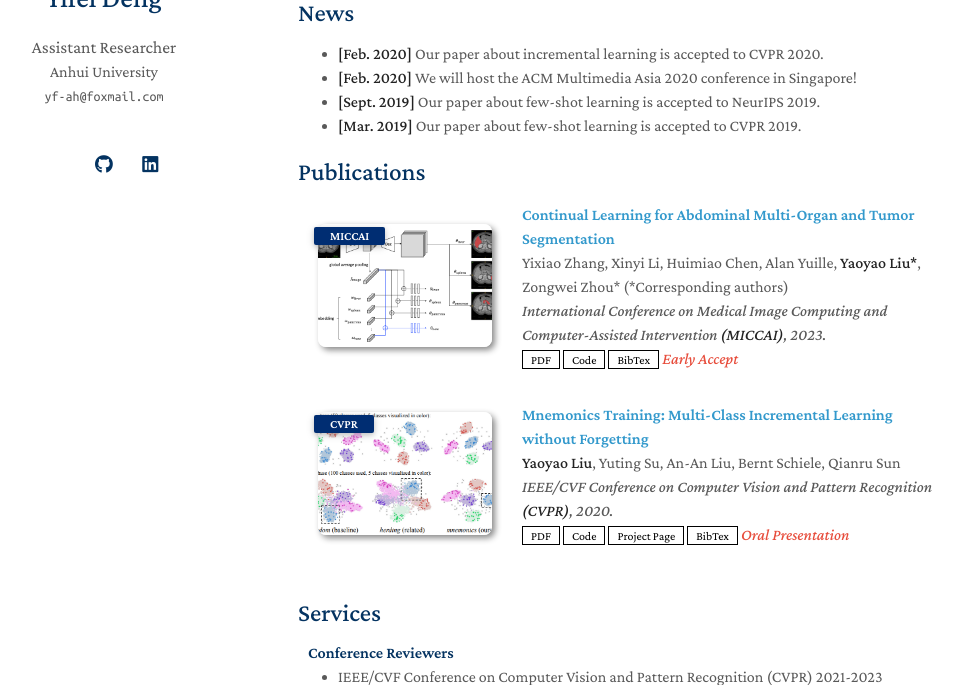
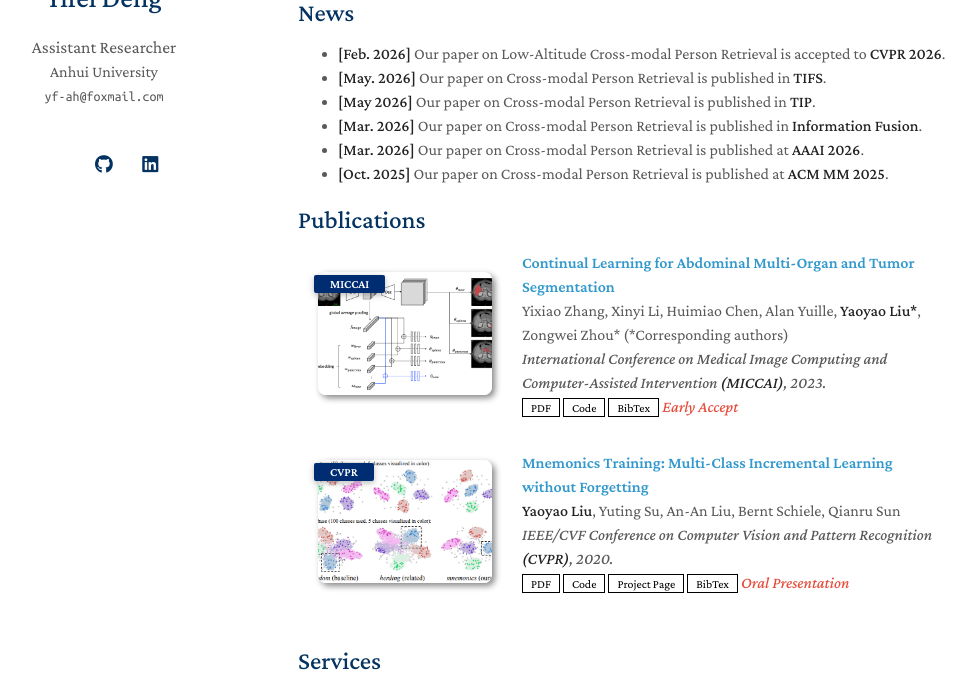
Before and after one commit to Yifei-AHU/Yifei-AHU.github.io, a Jekyll site: the page built from index.md, in a window 1280 px wide and 900 px high, scrolled down 305 px, cut to the strip 215-900 px from the top of the window. Shown: the whole strip, without its empty margins (172-1148 px from the left). Built offline with Jekyll 4.4.1, drawn with Linux system fonts in a browser that asks for light colours; a style sheet for code colours, icons or effects is not loaded; our own code applies the rules of GitHub Pages for plain Markdown files.

Commit message:
Update news section with new publication entries

```diff
--- a/index.md
+++ b/index.md
@@ -17,10 +17,12 @@ layout: homepage
 
 ## News
 
-- **[Feb. 2020]** Our paper about incremental learning is accepted to CVPR 2020.
-- **[Feb. 2020]** We will host the ACM Multimedia Asia 2020 conference in Singapore!
-- **[Sept. 2019]** Our paper about few-shot learning is accepted to NeurIPS 2019.
-- **[Mar. 2019]** Our paper about few-shot learning is accepted to CVPR 2019.
+- **[Feb. 2026]** Our paper on Low-Altitude Cross-modal Person Retrieval is accepted to **CVPR 2026**.
+- **[May. 2026]** Our paper on Cross-modal Person Retrieval is published in **TIFS**.
+- **[May 2026]** Our paper on Cross-modal Person Retrieval is published in **TIP**.
+- **[Mar. 2026]** Our paper on Cross-modal Person Retrieval is published in **Information Fusion**.
+- **[Mar. 2026]** Our paper on Cross-modal Person Retrieval is published at **AAAI 2026**.
+- **[Oct. 2025]** Our paper on Cross-modal Person Retrieval is published at **ACM MM 2025**.
 
 {% include_relative _includes/publications.md %}
 
```
